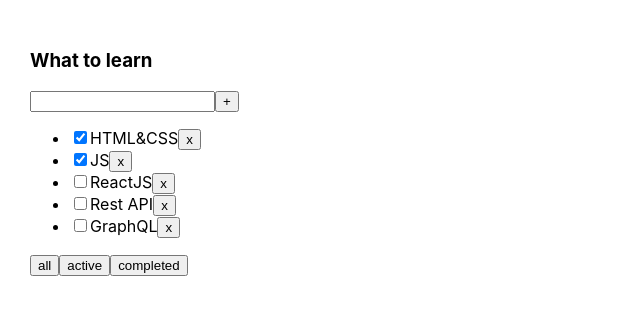
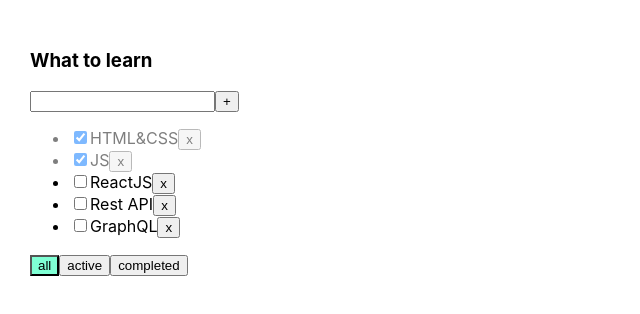
Before and after one commit to oprokopieva382/todoList, a React (Create React App) app: page / in a window 1280 px wide. Shown: the top 314 px of the page, without its empty margins (0-640 px from the left). Built offline with nearby package versions, Linux system fonts and the light colour scheme.

Commit message:
fixed className for buttons

```diff
--- a/src/App.tsx
+++ b/src/App.tsx
@@ -39,6 +39,9 @@
     setFilter(value);
   }
 
+  const changeStatus = (taskId: string, eventStatus: boolean) => {
+    setTasks(tasks.map(el=> el.id ===taskId ? {...el, isDone: eventStatus} : el));
+  };
   return (
     <div className="App">
       <Todolist
@@ -47,6 +50,8 @@
         removeTask={removeTask}
         changeFilter={changeFilter}
         addTask={addTask}
+        changeStatus={changeStatus}
+        filter={filter}
       />
     </div>
   );
--- /dev/null
+++ b/src/Todolist.module.css
@@ -0,0 +1,10 @@
+.error {
+  border: red 3px solid;
+}
+
+.errorMessage {
+  color: red;
+}
+.isDone {
+  opacity: 0.5;
+}
--- a/src/Todolist.tsx
+++ b/src/Todolist.tsx
@@ -1,6 +1,7 @@
 import React, { useState, ChangeEvent, KeyboardEvent } from "react";
 import { FilterValuesType } from "./App";
 import { Button } from "./components/Button";
+import s from "./Todolist.module.css";
 
 type TaskType = {
   id: string;
@@ -14,13 +15,17 @@
   removeTask: (taskId: string) => void;
   changeFilter: (value: FilterValuesType) => void;
   addTask: (newTitle: string) => void;
+  changeStatus: (t: string, eventStatus: boolean) => void;
+  filter: FilterValuesType;
 };
 
 export function Todolist(props: PropsType) {
   const [title, setTitle] = useState("");
+  const [error, setError] = useState<string | null>(null);
 
   const onChangeHandler = (event: ChangeEvent<HTMLInputElement>) => {
     setTitle(event.currentTarget.value);
+    setError(null);
   };
 
   const onKeyPressHandler = (event: KeyboardEvent<HTMLInputElement>) => {
@@ -28,8 +33,12 @@
   };
 
   const addTaskHandler = () => {
-    props.addTask(title);
-    setTitle("");
+    if (title.trim() !== "") {
+      props.addTask(title.trim());
+      setTitle("");
+    } else {
+      setError("Title is required");
+    }
   };
 
   const removeTaskHandler = (tId: string) => {
@@ -39,11 +48,17 @@
   const tsarHandler = (nameButton: FilterValuesType) => {
     props.changeFilter(nameButton);
   };
+
+  const changeStatusHandler = (tID: string, eValue: boolean) => {
+    props.changeStatus(tID, eValue);
+  };
+
   return (
     <div>
       <h3>{props.title}</h3>
       <div>
         <input
+          className={error ? s.error : ""}
           value={title}
           onChange={onChangeHandler}
           onKeyPress={onKeyPressHandler}
@@ -51,11 +66,21 @@
         <Button name={"+"} callback={addTaskHandler} />
         {/* <button onClick={addTaskHandler}>+</button> */}
       </div>
+      {error && <div className={s.errorMessage}>{error}</div>}
       <ul>
         {props.tasks.map((t) => {
+          // const changeStatusHandler = (e: ChangeEvent<HTMLInputElement>) => {
+          //   props.changeStatus(t.id, e.currentTarget.checked);
+          // };
           return (
-            <li key={t.id}>
-              <input type="checkbox" checked={t.isDone} />
+            <li key={t.id} className={t.isDone ? s.isDone : ""}>
+              <input
+                type="checkbox"
+                checked={t.isDone}
+                onChange={(e) =>
+                  changeStatusHandler(t.id, e.currentTarget.checked)
+                }
+              />
               <span>{t.title}</span>
               <Button
                 name={"x"}
@@ -69,26 +94,26 @@
       </ul>
       <div>
         <Button
+          filter={props.filter}
           name={"all"}
           callback={() => {
             tsarHandler("all");
           }}
         />
         <Button
+          filter={props.filter}
           name={"active"}
           callback={() => {
             tsarHandler("active");
           }}
         />
         <Button
+          filter={props.filter}
           name={"completed"}
           callback={() => {
             tsarHandler("completed");
           }}
         />
-        {/* <button onClick={() => tsarHandler("all")}>All</button>
-        <button onClick={() => tsarHandler("active")}>Active</button>
-        <button onClick={() => tsarHandler("completed")}>Completed</button> */}
       </div>
     </div>
   );
--- /dev/null
+++ b/src/components/Button.module.css
@@ -0,0 +1,3 @@
+.activeFilter{
+  background-color: aquamarine;
+}
--- a/src/components/Button.tsx
+++ b/src/components/Button.tsx
@@ -1,11 +1,18 @@
+import { FilterValuesType } from "../App";
+import s from "./Button.module.css"
 type PropsType = {
   name: string;
   callback: () => void;
+  filter?: FilterValuesType;
 };
 
 export const Button = (props: PropsType) => {
   const onClickHandler = () => {
     props.callback();
   };
-  return <button onClick={onClickHandler}>{props.name}</button>;
+  return (
+    <button className={props.filter === props.name ? s.activeFilter : ""} onClick={onClickHandler} >
+      {props.name}
+    </button>
+  );
 };
```
